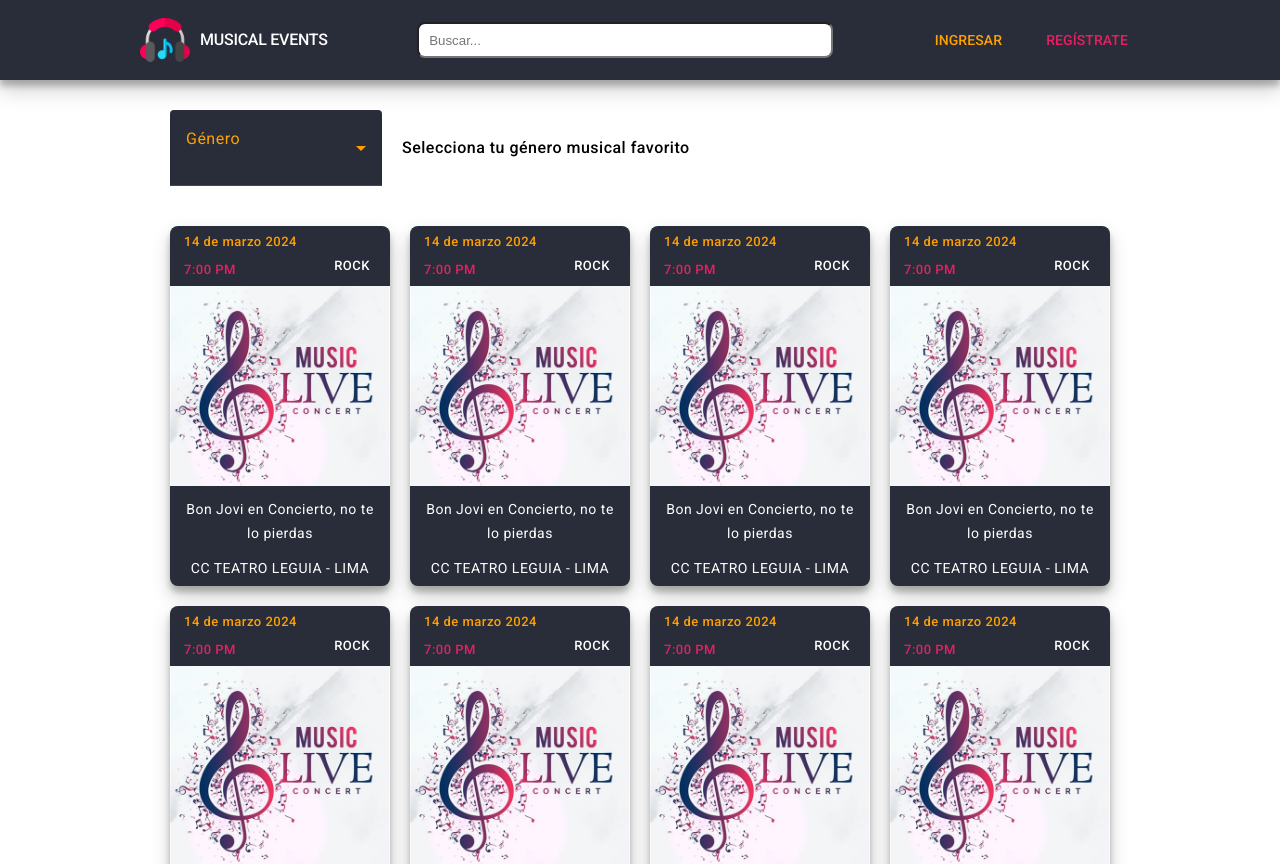
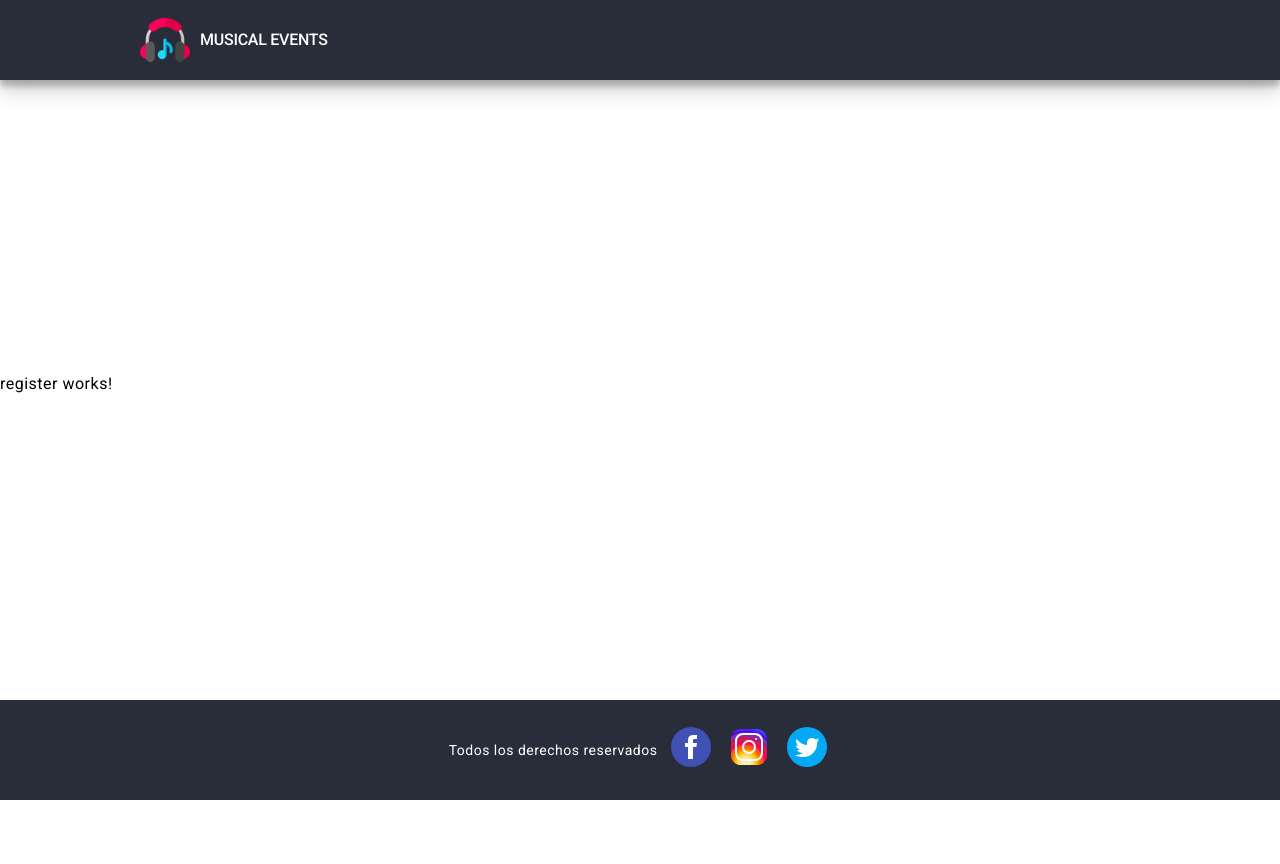
Before and after one commit to Abraham2748/musicstore-frontend202403, an Angular app: page /register in a window 1280 px wide. Before the commit this address led to /. Shown: the top 864 px of the page. After the commit the page ends 800 px from the top, so only its background shows below. Built offline with nearby package versions, Linux system fonts and the light colour scheme.

Commit message:
Implement basic routing

```diff
--- a/src/app/app.component.html
+++ b/src/app/app.component.html
@@ -1 +1 @@
-<app-home></app-home>
+<router-outlet></router-outlet>
--- a/src/app/app.component.ts
+++ b/src/app/app.component.ts
@@ -4,6 +4,7 @@ import { LoginComponent } from './login/login.component';
 import { RegisterComponent } from './register/register.component';
 import { ForgotPasswordComponent } from './forgot-password/forgot-password.component';
 import { EventDetailComponent } from './event-detail/event-detail.component';
+import { RouterOutlet } from '@angular/router';
 
 @Component({
   selector: 'app-root',
@@ -14,6 +15,7 @@ import { EventDetailComponent } from './event-detail/event-detail.component';
     RegisterComponent,
     ForgotPasswordComponent,
     EventDetailComponent,
+    RouterOutlet,
   ],
   templateUrl: './app.component.html',
   styleUrl: './app.component.css',
--- a/src/app/app.routes.ts
+++ b/src/app/app.routes.ts
@@ -1,3 +1,24 @@
 import { Routes } from '@angular/router';
+import { HomeComponent } from './home/home.component';
+import { LoginComponent } from './login/login.component';
+import { RegisterComponent } from './register/register.component';
 
-export const routes: Routes = [];
+export const routes: Routes = [
+  {
+    path: '',
+    pathMatch: 'full',
+    redirectTo: 'home',
+  },
+  {
+    path: 'home',
+    component: HomeComponent,
+  },
+  {
+    path: 'login',
+    component: LoginComponent,
+  },
+  {
+    path: 'register',
+    component: RegisterComponent,
+  },
+];
```
